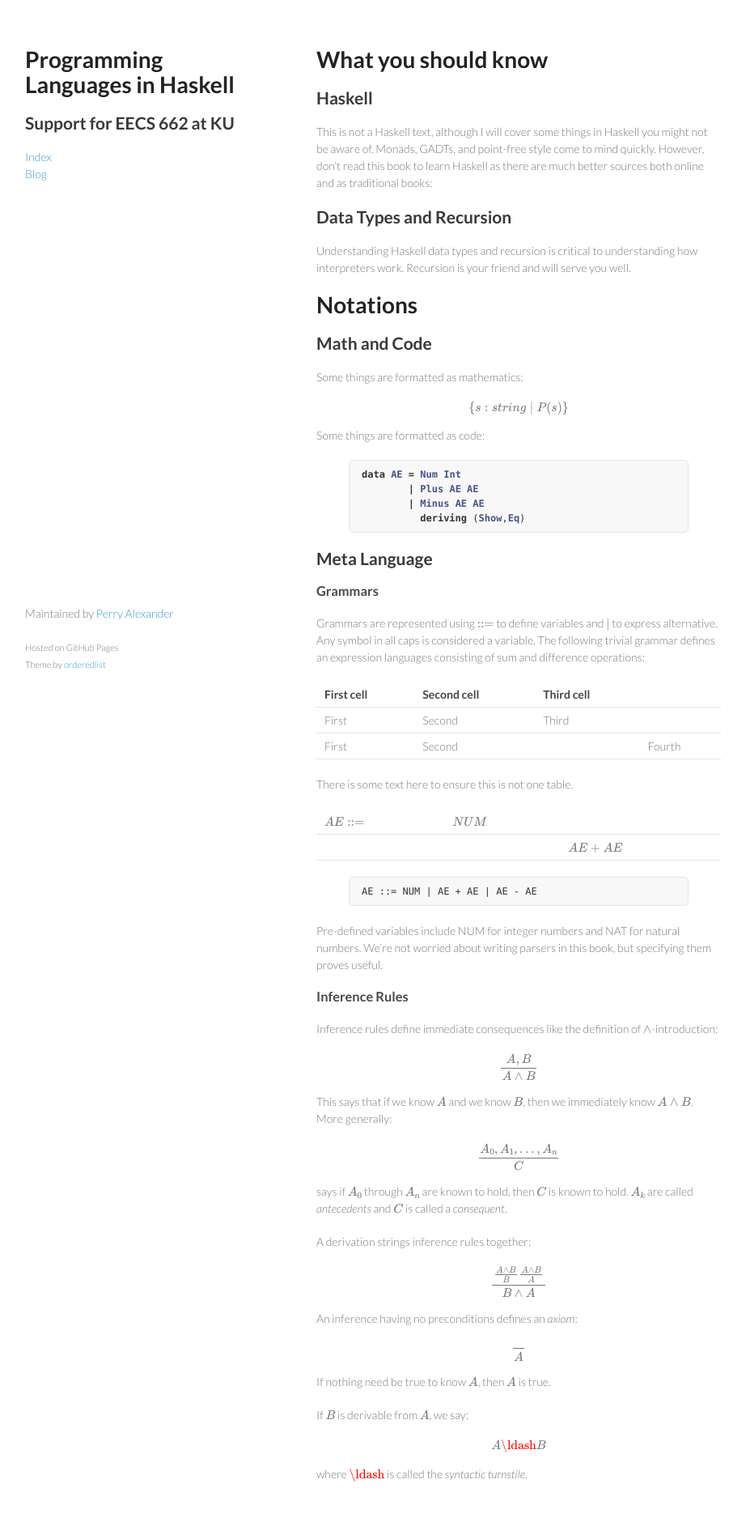
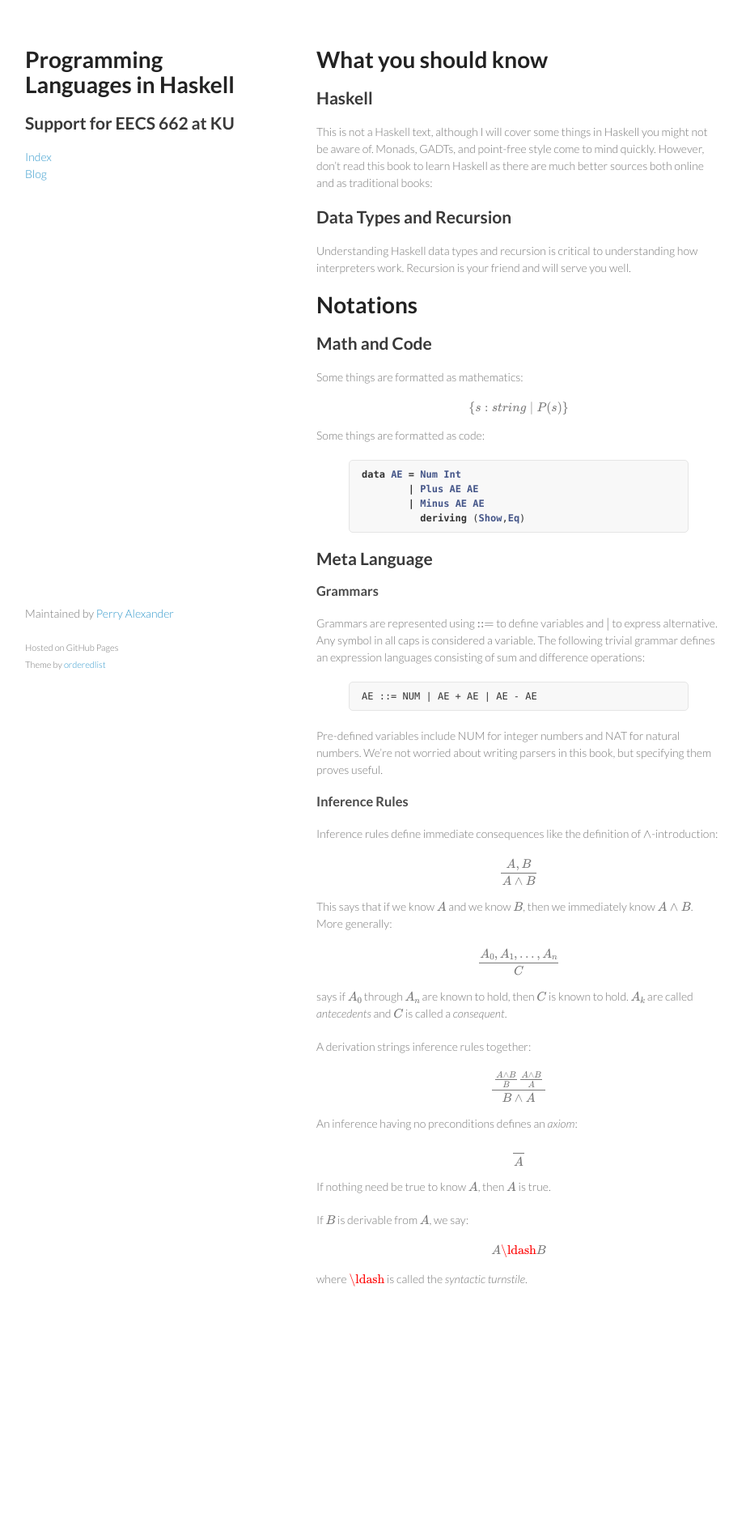
Before and after one commit to ku-sldg/plih, a Jekyll site: the page built from _posts/2016-06-13-Notations-and-Preliminaries.md, in a window 1280 px wide. Shown: the whole page at 81% size, without its empty margins (179-1101 px from the left). Built offline with Jekyll 4.4.1, drawn with Linux system fonts in a browser that asks for light colours; formulas are drawn with MathJax 3; after the commit the page ends 1660 px from its top, so only the background shows below that.

Commit message:
posting preliminaries chapter

```diff
--- a/_posts/2016-06-13-Notations-and-Preliminaries.md
+++ b/_posts/2016-06-13-Notations-and-Preliminaries.md
@@ -37,16 +37,6 @@ data AE = Num Int
 
 Grammars are represented using $::=$ to define variables and $\mid$ to express alternative.  Any symbol in all caps is considered a variable.  The following trivial grammar defines an expression languages consisting of sum and difference operations:
 
-| First cell|Second cell|Third cell| |
-|:--------|:---------|:------|:-------|
-| First | Second | Third | |
-First | Second | | Fourth |
-
-There is some text here to ensure this is not one table.
-
-$AE ::=$ | $NUM$
-|| $AE + AE$ |
-
 {% highlight text %}
 AE ::= NUM | AE + AE | AE - AE
 {% endhighlight %}
```
